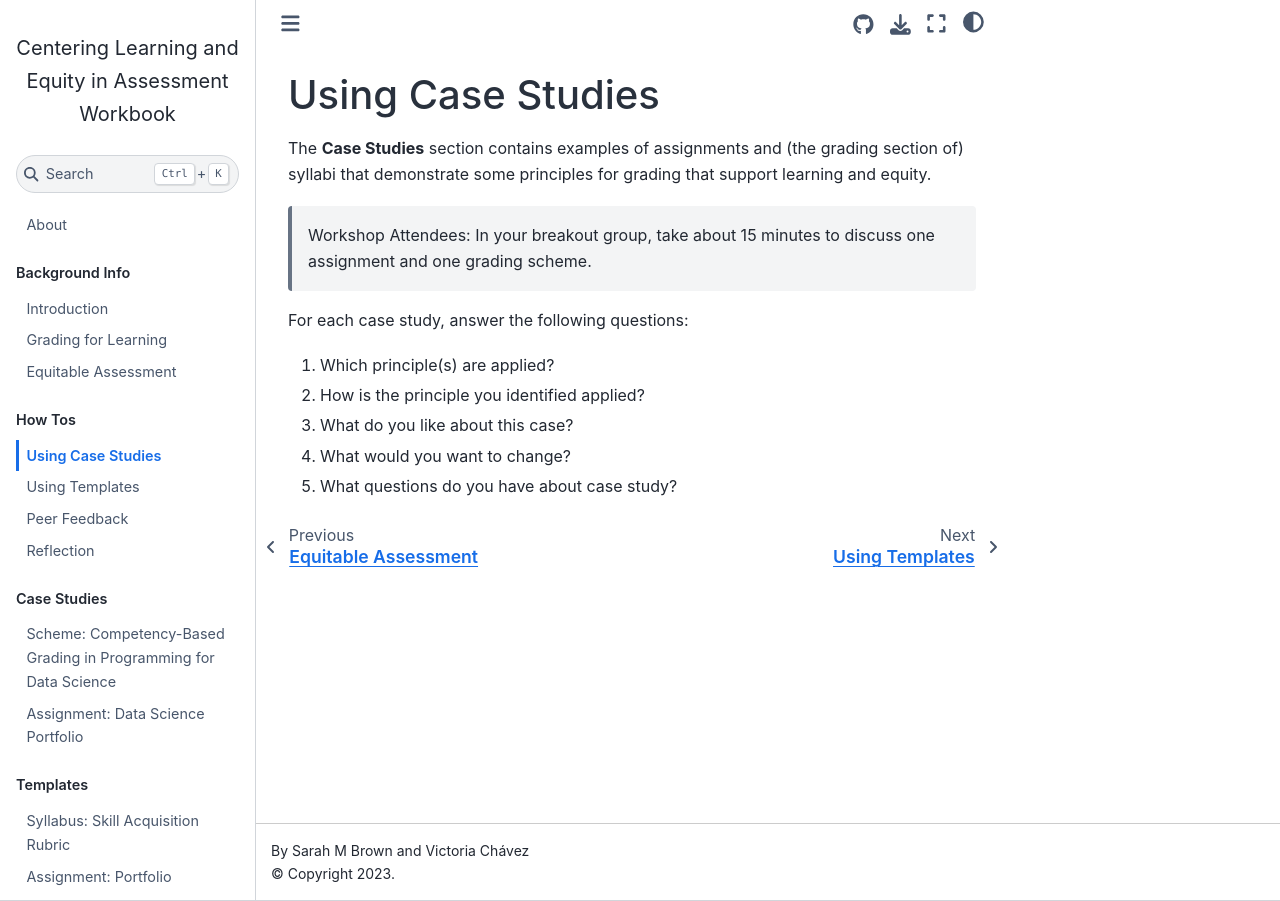
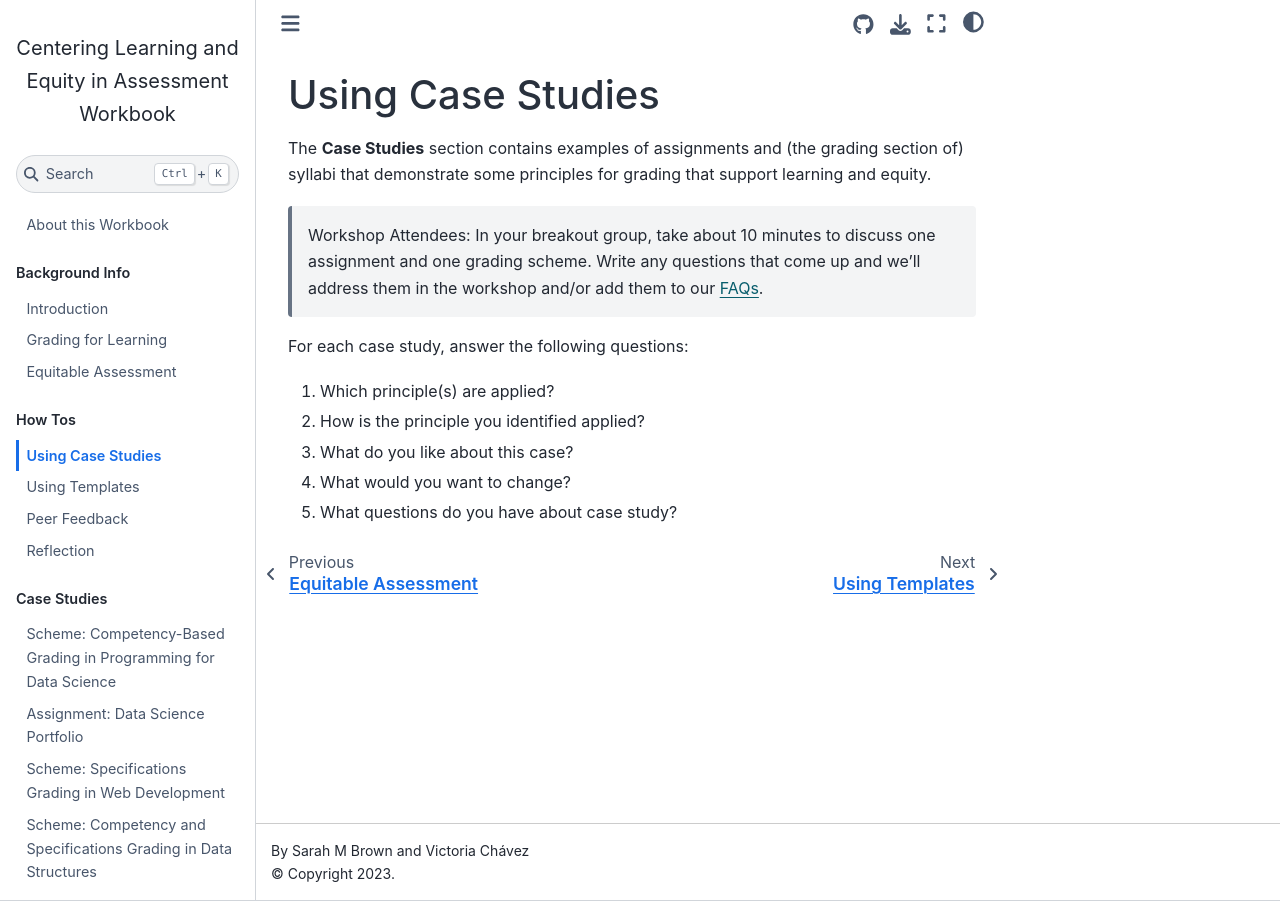
Before and after one commit to grading4learning/workbook, a Jupyter Book: the page built from practice/cases.md, in a window 1280 px wide. Built offline with Jupyter Book 1.0.4 settings and Sphinx 7.4.7 and the Sphinx Book theme 1.1.4, drawn with Linux system fonts in a browser that asks for light colours; some of the changed lines change nothing that is shown.

Commit message:
victoria's syllabi examples

```diff
--- a/_toc.yml
+++ b/_toc.yml
@@ -16,7 +16,8 @@ parts:
     chapters:
     - file: cases/programming-for-ds
     - file: cases/ds-portfolio
-    # - file: victorias example
+    - file: cases/web-dev
+    - file: cases/data-structs
   - caption: Templates
     chapters:
     - file: templates/skill-rubric
--- /dev/null
+++ b/cases/data-structs.md
@@ -0,0 +1,52 @@
+# Scheme: Competency and Specifications Grading in Data Structures
+
+Full Sites:
+- [Spring 2021](https://vcc-csc212.github.io/sp21-archive/grading/)
+- [Summer 2021](https://vcc-csc212.github.io/sm21/syllabus/#grading)
+
+
+The **Spring 2021** course uses a competency-based grading scheme and assesses assignments on specification against an assignment rubric. The **Summer 2021** course uses a specifications grading scheme and assesses assignments on complete/incomplete basis.
+
+
+## Differences across semesters
+In the Spring version of the course, I used competency-based grading wherein students were expected to reach a minimum level of knowledge (classified as **understanding**) for a specific set of topics covered in the course. Some topics were required, others served almost as a bonus that would allow students to increase their overall course grade. The grading scheme was then updated for the Summer course to specifications grading, which required a minimum of a fully functional solution for any set of topics, the number of said topics to be chosen by the student, based on the grade they were hoping to achieve (a minimum of 14 fully functional solutions was required to pass the course).
+
+## Instructor Process
+
+### Spring Process
+The course covers a very large number of topics over a 13 week period, several of which previous instructors didn't get to as students fell behind throughout the semester. I decided to pick the most important topics and classified them as non-negotiables-- these were topics a student shouldn't leave a data structures and algo course without understanding. I chose to have 4 levels of knowledge, of which the highest required a self-directed final project to demonstrate. I categorized the original assignment requirements into the three levels of knowledge left, and that became that assignment's rubric.
+
+A concrete example using writing: Say the learning objective of the assignment is to write a paragraph. To reach awareness, a student would have to write between 3-5 sentences total. To reach this level of knowledge (awareness) students don't have to worry too much about the sentences flowing well and being related, they just have to meet the bare minimum of length. To demonstrate understanding, the 3-5 sentences must be on the same topic, and lastly, to demonstrate competency, students would have to write 3-5 sentences about the same topic, that flow well together, and form a unified single idea.
+
+### Summer Process
+While students enjoyed a grading structure that centered learning and offered them flexibility, having topics that mattered more for their final grade created unnecessary confusion so I decided to change the grading scheme to specifications grading for the summer. For the summer, I kept assignment requirements as-is. Each assignment became complete/incomplete and the only way to complete any given assignment was by meeting ALL requirements. Final course grades were based on the total number of completed assignments, with a minimum of 14 being required to pass with a D (for reference there were around 21 total assignments given out).
+
+
+## System basics
+
+### Spring (competency-based grading) Basics
+Almost each grade band (A, B, and C) had two options/avenues to be earned (D only had one path). One of the options offered more flexibility for missing or incomplete assingments, the other did not. Final projects were an optional way to demonstrate knowledge to give students who missed any assignments an additional opportunity to boost their grade. Completing and submitting a final project was also required to earn an A in the course. There was also an opportunity to gain a + designation described in the syllabus (i.e., to get a B+ instead of a B).
+
+### Summer (specifications grading) Basics
+Students had to meet all the requirements (I used an autograder so they had to pass all the autograder tests) of:
+- 14-15 assignments to earn a D
+- 16-17 assignments to earn a C
+- 18-19 assignments to earn a B
+- 20+ assignments to earn an A
+
+For reference, there were a total of 21 graded/qualified assignments. Completing and submitting a final project was also a required part of passing the course. Final projects didn't count towards a student's final grade, though an exemplar final project could earn a student a + designation (i.e., a B+ instead of a B). There was an additional opportunity to gain a + designation described in the syllabus, as well as a way to earn a "freebie" (replace a mising or incomplete assignment).
+
+## Equity and learning focus
+
+### Spring (competency-based grading)
+- Final course grades were not based on averaging performance across assignments meaning students could have bad weeks that wouldn't hurt their final grade.
+- Students had multiple opportunities to demonstrate their knowledge in any given topic area.
+
+### Summer (specifications grading)
+- Final course grades were not based on averaging performance across assignments meaning students could have bad weeks that wouldn't hurt their final grade.
+- Students had the agency to choose which and how many assignments to complete.
+
+### Other applied strategies for equity
+- Assignment resubmissions were allowed and encouraged throughout the semester. Some topics take longer than others to click, sometimes students have only a limited amount of time to devote to an assignment but can return to it later.
+- Soft deadlines and hard deadlines allowed students to self-pace while having an outline of where they should be at with their assignment completion.
+- Open-ended final projects to allow students to apply course topics to their own interests.
--- /dev/null
+++ b/cases/web-dev.md
@@ -0,0 +1,30 @@
+# Scheme: Specifications Grading in Web Development
+
+Syllabi:
+- [Web Design and Programming Syllabus](https://docs.google.com/document/d/1GvA2ZvHqe62li6Kvqht64WUBaEFbVsteZb11eJgRWz0/edit?usp=sharing) (i.e., front-end web dev)
+- [Dynamic Web Design and Programming Syllabus](https://docs.google.com/document/d/1vbTrEGhCnJUStXg0ToGO868MXcrO8bw0iOh8CRzfObw/edit?usp=sharing) (i.e., back-end and full-stack web dev)
+
+These courses use a specifications grading scheme and assesses assignments on complete/incomplete basis.
+
+## Instructor Process
+
+I used a backwards-design to design assignments and outlined all the requirements necessary to complete each assignment. Each assignment was evaluated as either complet or incomplete and the only way to complete any given assignment was by meeting ALL requirements. Final course grades were based on the percentage of completed assignments, with a minimum of 60% being required to pass with a D.
+
+
+## System basics
+Students had to meet all the requirements of:
+- 90% or more assignments to earn an A
+- 80% or more assignments to earn a B
+- 70% or more assignments to earn a C
+- 60% or more assignments to earn a D
+
+Completing and submitting a final project was also a required part of passing the course. Final projects didn't count towards a student's final grade, though an exemplar final project could earn a student a + designation (i.e., a B+ instead of a B). There was an additional opportunity to gain a + designation described in the syllabus, as well as a way to earn a "freebie" (replace a mising or incomplete assignment).
+
+## Equity and learning focus
+- Final course grades were not based on averaging performance across assignments meaning students could have bad weeks that wouldn't hurt their final grade.
+- Students had the agency to choose which and how many assignments to complete.
+
+### Other applied strategies for equity
+- Assignment resubmissions were allowed and encouraged throughout the semester. Some topics take longer than others to click, sometimes students have only a limited amount of time to devote to an assignment but can return to it later.
+- Soft deadlines and hard deadlines allowed students to self-pace while having an outline of where they should be at with their assignment completion.
+- Open-ended final projects to allow students to apply course topics to their own interests.
--- a/index.md
+++ b/index.md
@@ -1,4 +1,4 @@
-# About
+# About this Workbook
 
 > This workbook is designed for the [Tapia 2021 Workshop](https://grading4learning.github.io) facilitated by Sarah M Brown and Victoria Chávez. If you did not attend the workshop, this workbook can still provide resources and guidance on equitable assessment!
 
--- a/practice/cases.md
+++ b/practice/cases.md
@@ -2,7 +2,7 @@
 
 The **Case Studies** section contains examples of assignments and (the grading section of) syllabi that demonstrate some principles for grading that support learning and equity.
 
-> Workshop Attendees: In your breakout group, take about 15 minutes to discuss one assignment and one grading scheme.
+> Workshop Attendees: In your breakout group, take about 10 minutes to discuss one assignment and one grading scheme. Write any questions that come up and we'll address them in the workshop and/or add them to our [FAQs](../resources/faqs).
 
 For each case study, answer the following questions:
 
```
